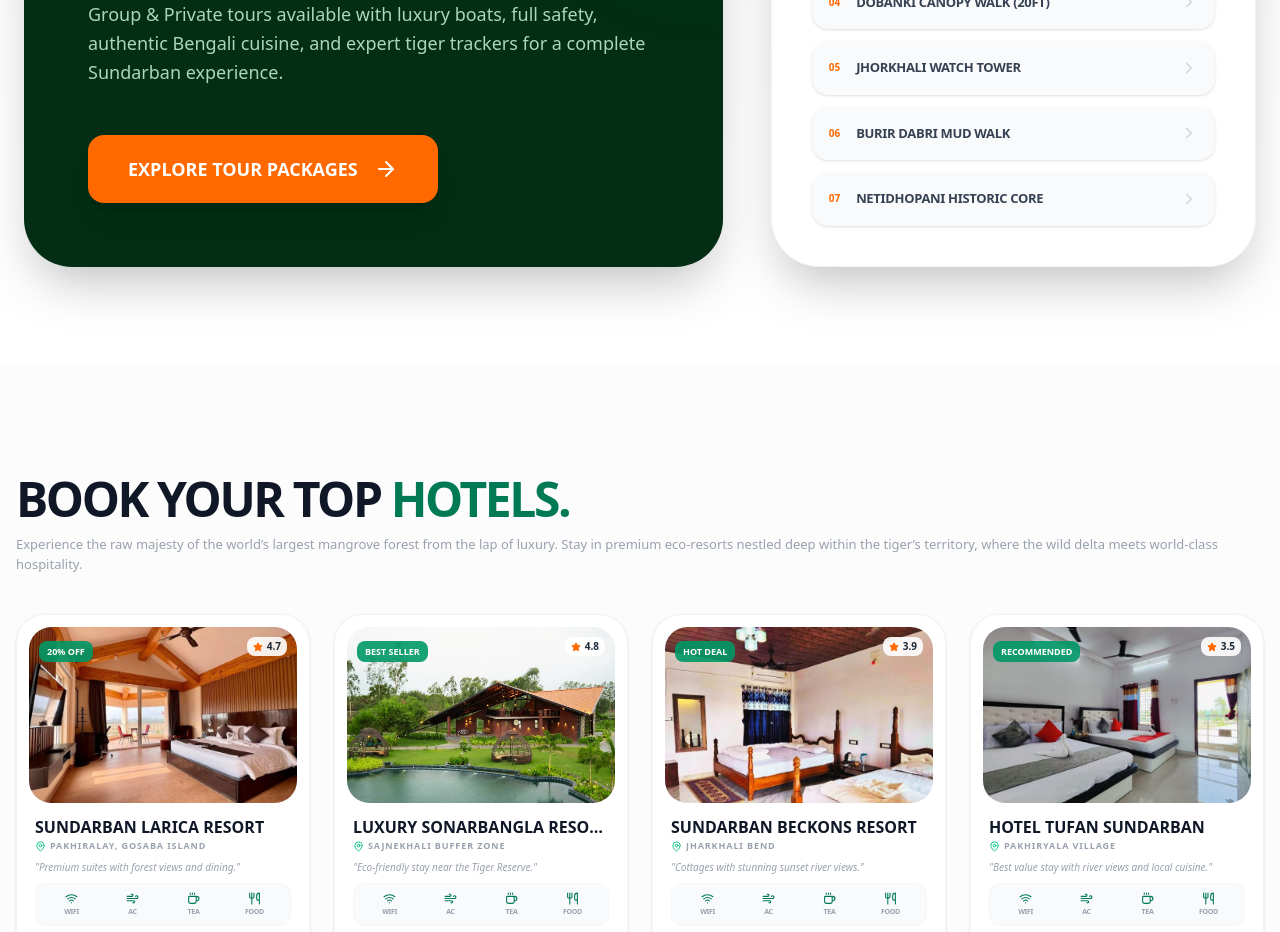
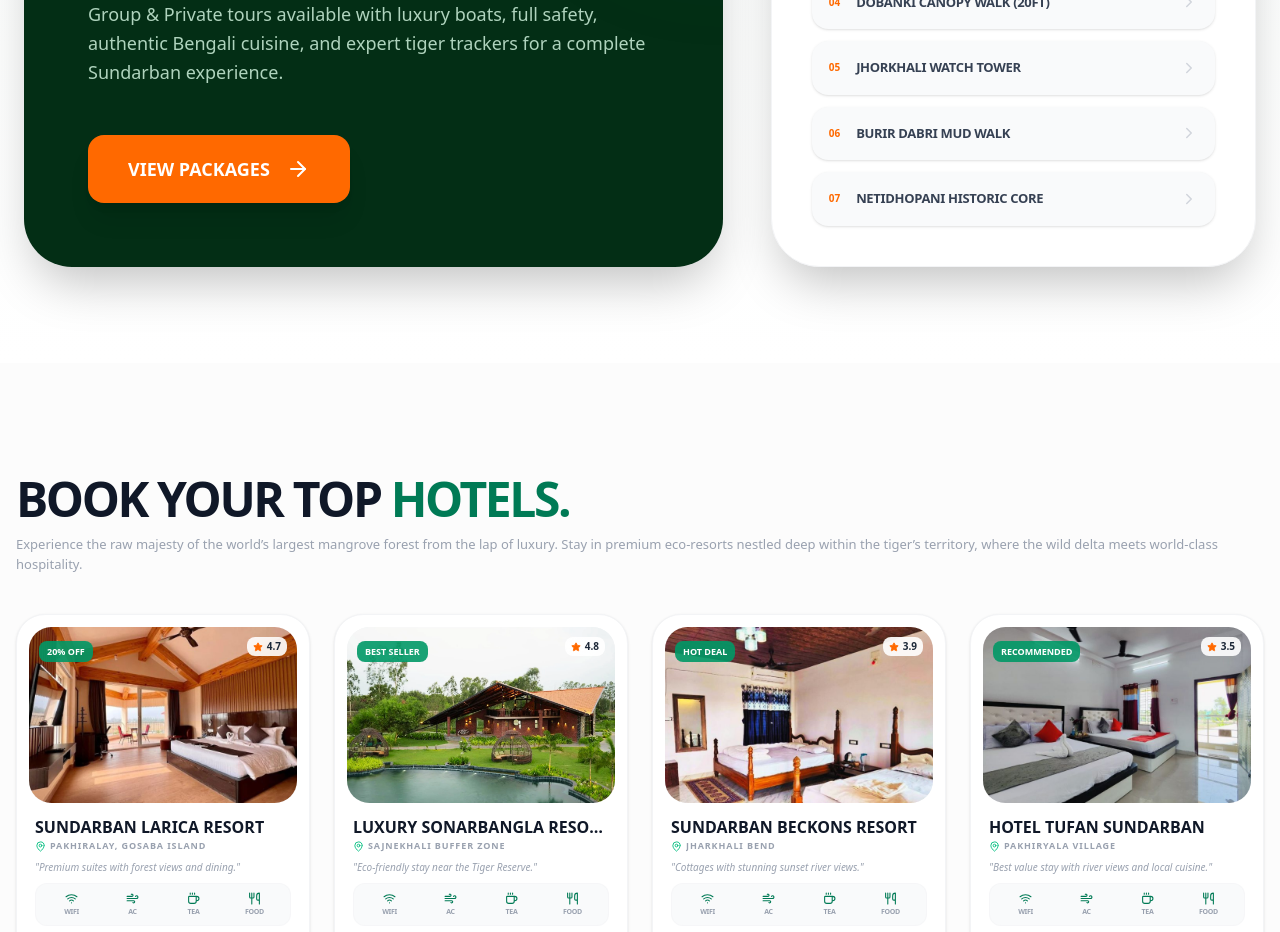
Before and after one commit to dreamtravel005-debug/Book-sundarban-trip, a Next.js app: page / in a window 1280 px wide. Shown: the part 5060-5992 px from the top of the page. Built offline with nearby package versions, Linux system fonts and the light colour scheme.

Commit message:
Update Explore.tsx

```diff
--- a/app/components/Explore.tsx
+++ b/app/components/Explore.tsx
@@ -102,7 +102,7 @@ export default function Explore() {
                   href="packages"
                   className="inline-flex items-center gap-4 bg-orange-500 hover:bg-white hover:text-green-950 text-white px-10 py-5 rounded-2xl font-black text-lg transition-all shadow-xl active:scale-95 group/btn"
                 >
-                  EXPLORE TOUR PACKAGES
+                  VIEW PACKAGES
                   <ArrowRight className="w-6 h-6 group-hover/btn:translate-x-2 transition-transform" />
                 </a>
               </div>
```
